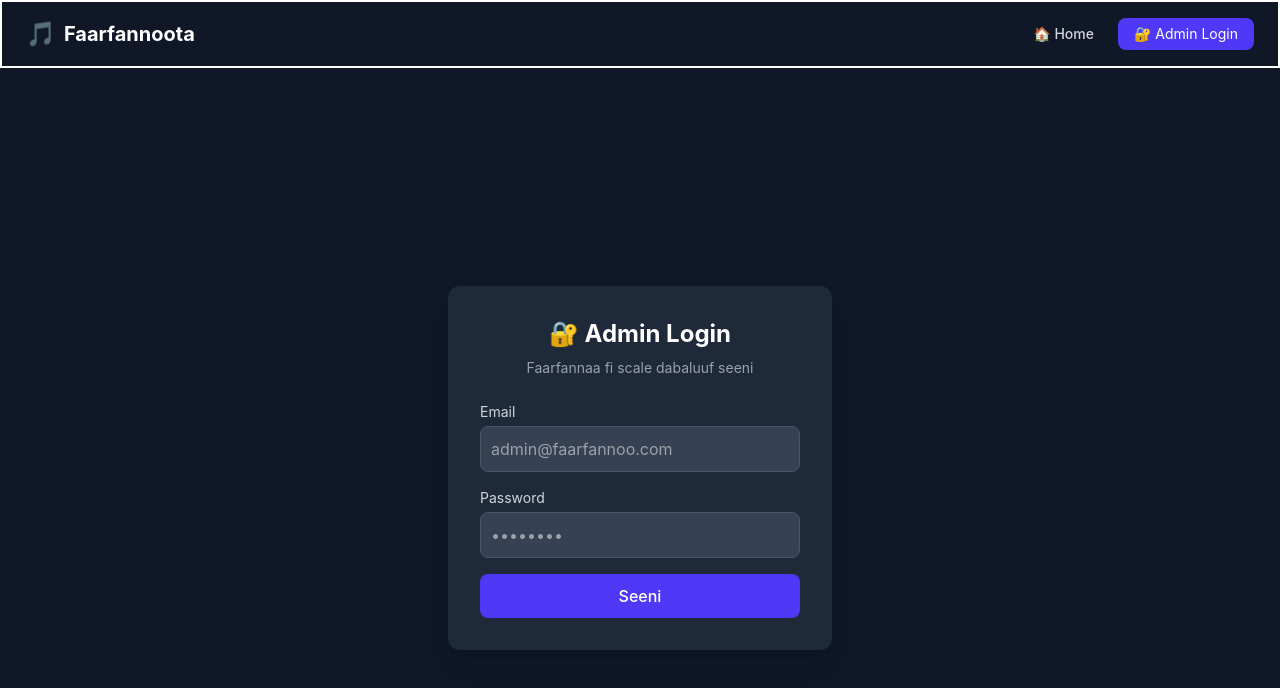
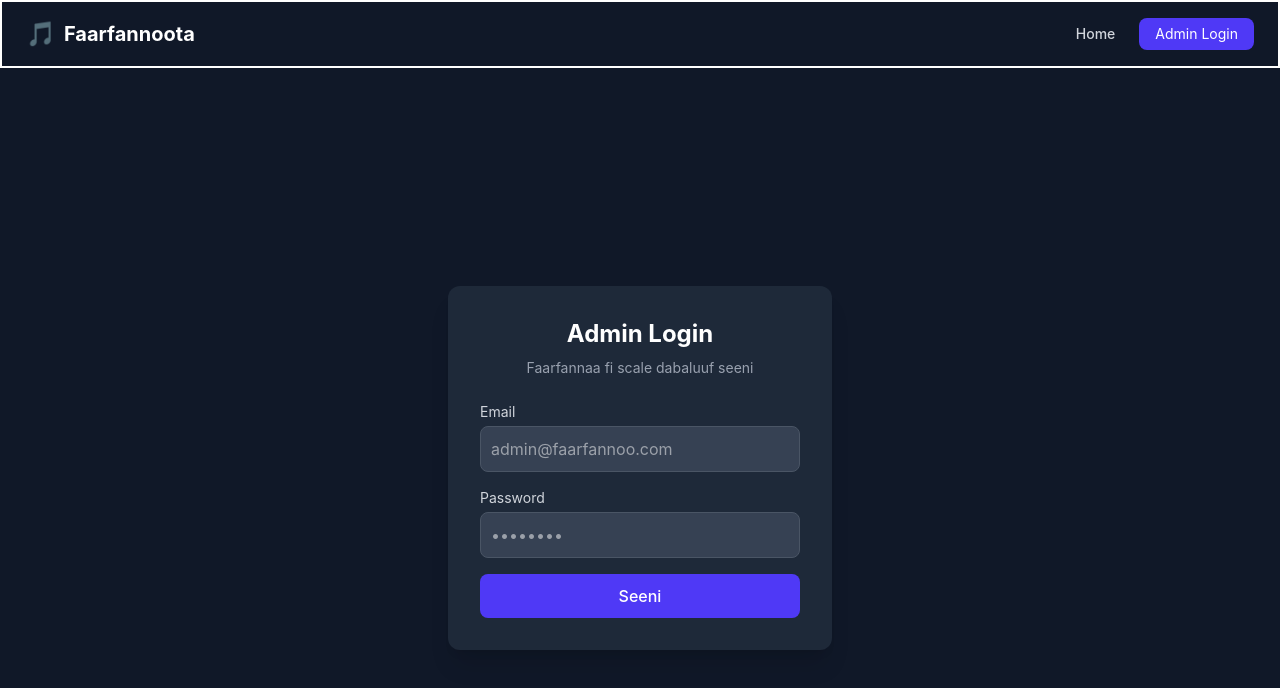
Before and after one commit to KM-gith/scale-and-styles, a React (Vite) app: page /login in a window 1280 px wide. Shown: the top 688 px of the page. Built offline with nearby package versions, Linux system fonts and the light colour scheme; no server answers.

Commit message:
some changed things

```diff
--- a/src/components/Navbar.jsx
+++ b/src/components/Navbar.jsx
@@ -21,13 +21,13 @@ export default function Navbar() {
 
         <div className="flex items-center gap-6">
           <Link to="/" className="text-gray-300 hover:text-white text-sm font-medium transition">
-            🏠 Home
+             Home
           </Link>
 
           {user?.role === "admin" ? (
             <>
               <Link to="/admin" className="text-gray-300 hover:text-white text-sm font-medium transition">
-                ⚙️ Admin
+                 Admin
               </Link>
               <button
                 onClick={handleLogout}
@@ -41,7 +41,7 @@ export default function Navbar() {
               to="/login"
               className="px-4 py-1.5 bg-indigo-600 hover:bg-indigo-700 text-white text-sm rounded-lg transition"
             >
-              🔐 Admin Login
+               Admin Login
             </Link>
           )}
         </div>
--- a/src/pages/AdminDashboard.jsx
+++ b/src/pages/AdminDashboard.jsx
@@ -94,7 +94,7 @@ export default function AdminDashboard() {
         tags: tags.split(",").map((t) => t.trim()).filter(Boolean),
       });
 
-      setSuccess("Faarfannaan milkaa'inaan dabalame! 🎉");
+      setSuccess("Faarfannaan milkaa'inaan dabalame! ");
       resetForm();
       fetchData();
     } catch (err) {
@@ -118,7 +118,7 @@ export default function AdminDashboard() {
   return (
     <div className="min-h-screen bg-gray-900 text-white px-6 py-8">
       <div className="max-w-4xl mx-auto">
-        <h1 className="text-2xl font-bold mb-6">⚙️ Admin Dashboard</h1>
+        <h1 className="text-2xl font-bold mb-6"> Admin Dashboard</h1>
 
         {error && (
           <div className="bg-red-900/50 text-red-300 p-3 rounded-lg mb-4 text-sm">{error}</div>
@@ -143,7 +143,7 @@ export default function AdminDashboard() {
                 />
               </div>
               <div>
-                <label className="text-gray-300 text-sm block mb-1">Artist</label>
+                <label className="text-gray-300 text-sm block mb-1">Maqaa Faarfataa</label>
                 <input
                   type="text"
                   value={artist}
@@ -196,16 +196,7 @@ export default function AdminDashboard() {
               />
             </div>
 
-            <div>
-              <label className="text-gray-300 text-sm block mb-1">Tags (comma waliin gargari)</label>
-              <input
-                type="text"
-                value={tags}
-                onChange={(e) => setTags(e.target.value)}
-                placeholder="Faarfannoota gara garaa tag gochuu"
-                className="w-full p-2.5 rounded-lg bg-gray-700 text-white border border-gray-600 focus:outline-none focus:ring-2 focus:ring-indigo-500"
-              />
-            </div>
+
 
             <div>
               <label className="text-gray-300 text-sm block mb-1">Audio File (MP3/WAV) *</label>
--- a/src/pages/Login.jsx
+++ b/src/pages/Login.jsx
@@ -29,7 +29,7 @@ export default function Login() {
   return (
     <div className="min-h-screen bg-gray-900 flex items-center justify-center px-6">
       <div className="bg-gray-800 rounded-xl p-8 w-full max-w-sm shadow-xl">
-        <h1 className="text-2xl font-bold text-white text-center mb-2">🔐 Admin Login</h1>
+        <h1 className="text-2xl font-bold text-white text-center mb-2"> Admin Login</h1>
         <p className="text-gray-400 text-sm text-center mb-6">
           Faarfannaa fi scale dabaluuf seeni
         </p>
--- a/src/pages/ScalePage.jsx
+++ b/src/pages/ScalePage.jsx
@@ -53,7 +53,7 @@ export default function ScalePage() {
     );
   }
 
-  // Style kan faarfannoo qabu qofa agarsiisi
+  // Style kan faarfannaa qabu qofa agarsiisi
   const availableStyles = styles.filter((s) => songCounts[s._id] > 0);
 
   return (
```
